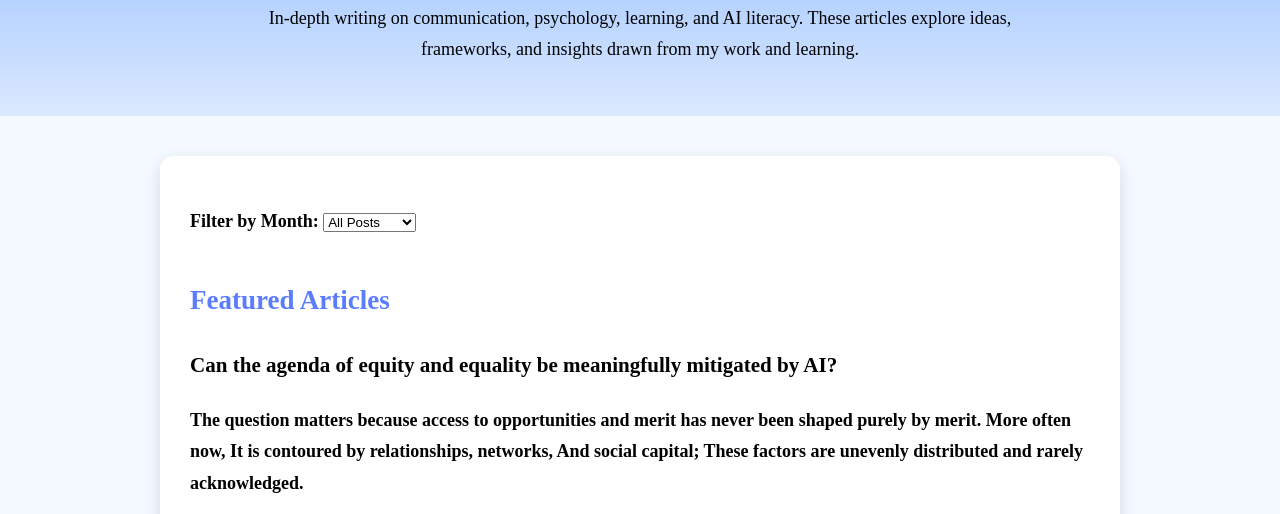
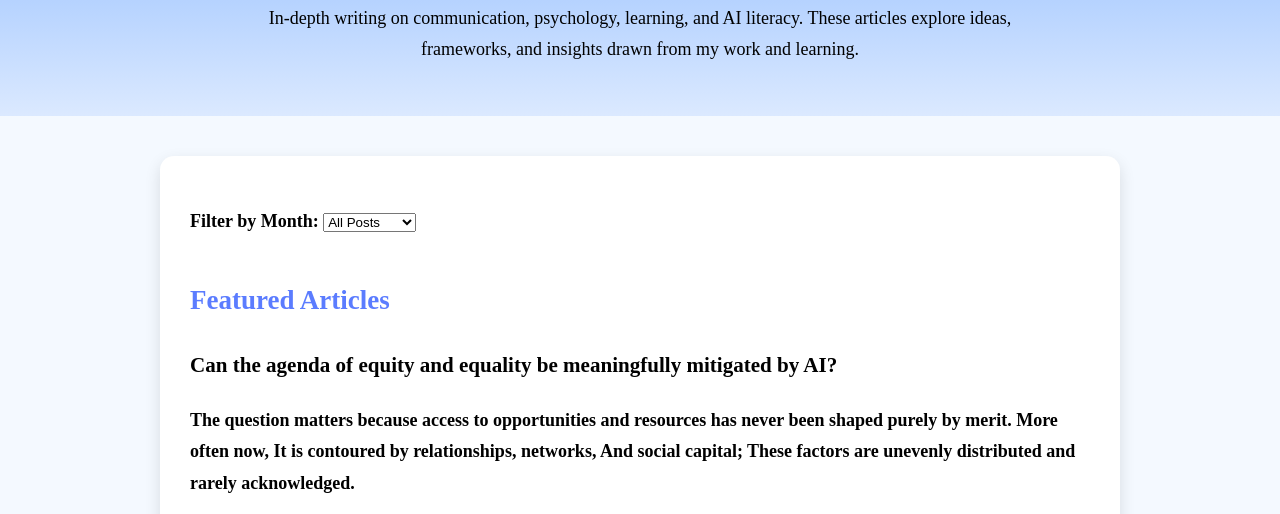
Before and after one commit to oceankalra/oceankalra, a plain HTML site: page articles.html in a window 1280 px wide. Shown: the part 219-733 px from the top of the page. Drawn offline with Linux system fonts and the light colour scheme; a web font is replaced by a local one.

Commit message:
Update articles.html

```diff
--- a/articles.html
+++ b/articles.html
@@ -158,7 +158,7 @@ footer {
 
    <article class="post" data-month="may-2026">
     <h3>Can the agenda of equity and equality be meaningfully mitigated by AI?</h3>
-    <p><strong>The question matters because access to opportunities and merit has never been shaped purely by merit. More often now, It is contoured by relationships, networks, And social capital; These factors are unevenly distributed and rarely acknowledged.</strong></p>
+    <p><strong>The question matters because access to opportunities and resources has never been shaped purely by merit. More often now, It is contoured by relationships, networks, And social capital; These factors are unevenly distributed and rarely acknowledged.</strong></p>
     <p>This imbalance produces solutions that bear their own contradictions. AI-driven hiring, for instance, is often called out for being artificial or lacking the "human touch." Even when we believe or think we are being fair, we all carry implicit preferences deep down, yet the human touches are precisely where this bias thrives.</p>
     <p>This leads to the long-standing debate around meritocracy. Critics often argue that meritocracy disadvantages groups who never had equal access to preparation from the start. But abandoning meritocracy entirely also leaves someone out. Whether meritocracy is applied or rejected, some group is always left behind.</p>
     <p>So what must be done? A balanced approach, not punitive equality, not symbolic equity, but true structural fairness. Instead of selecting people because they belong to certain groups, there should be building systems in place, built by us, that make opportunities genuinely accessible across groups, and can help mitigate favoritism even, in general. This is harder, more complex, and less politically convenient, but it is the only way to break the loop of demand and supply that keeps reproducing inequality.</p>
```
